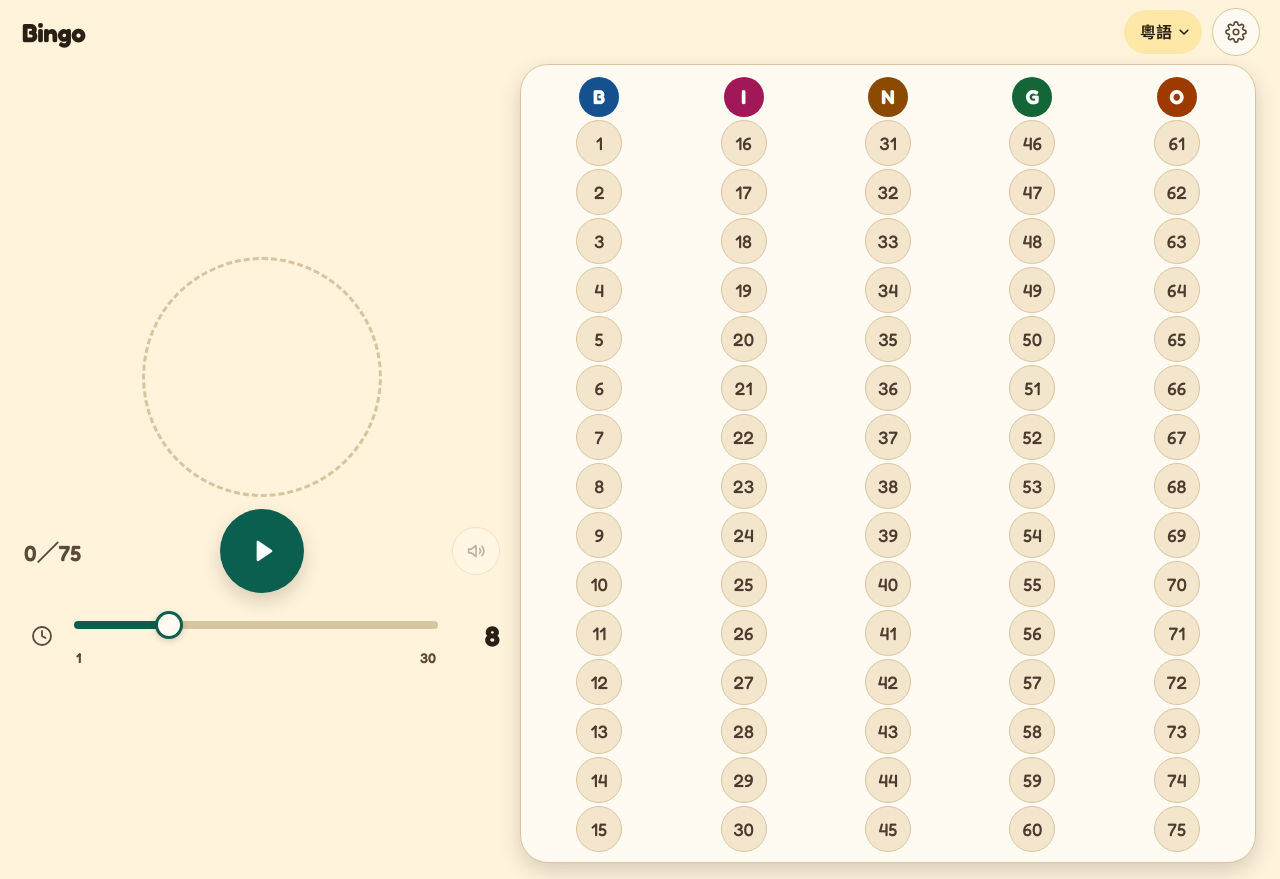
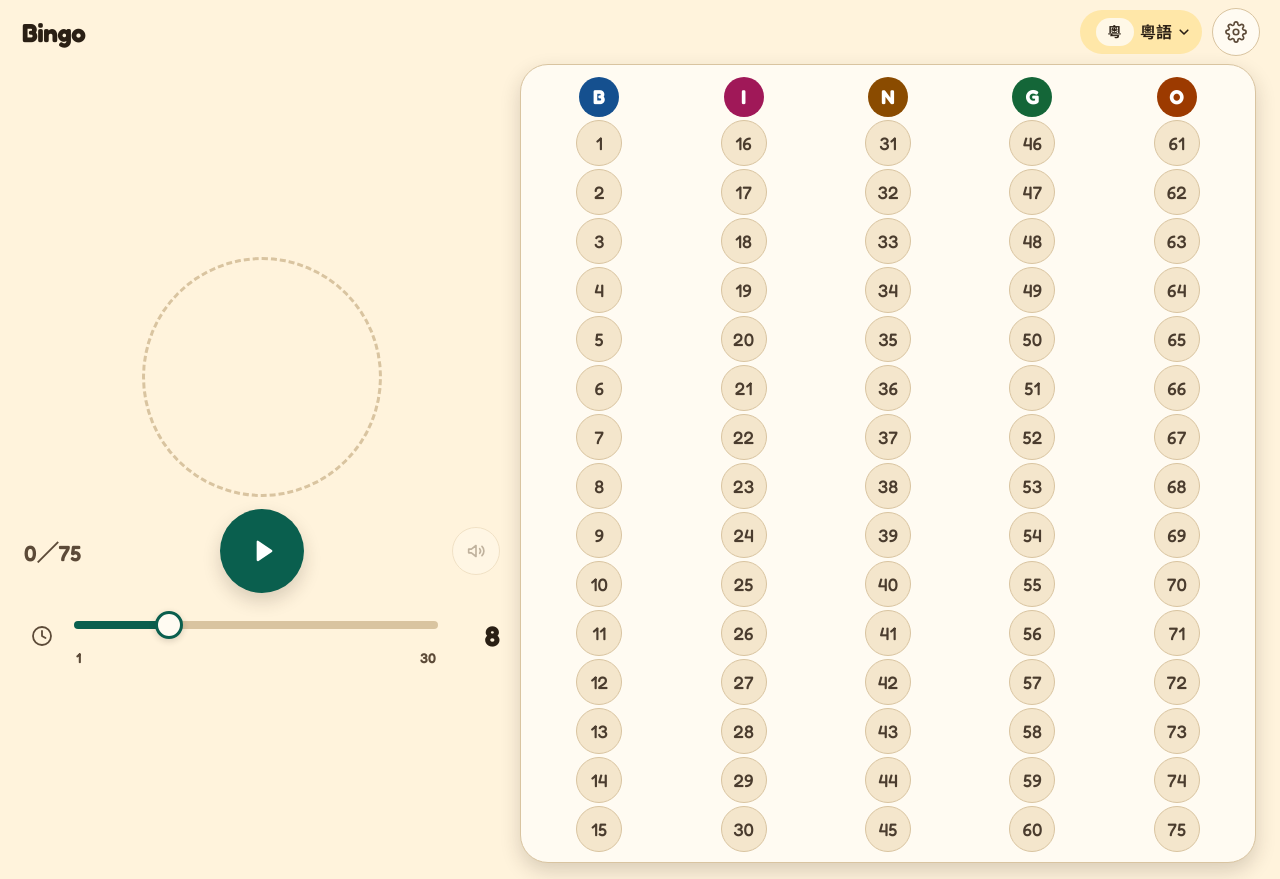
Before and after one commit to Mangohk/bingo_caller, a website: page index.html in a window 1280 px wide. Both pictures are taken after a click on the button 640 px from the left and 638 px from the top of the page. Drawn offline with Linux system fonts and the light colour scheme.

Commit message:
Show the language badge on the caller chip
The caller chip uses the same EN or 粵 text badge as the language list, and the badge updates when the language changes.

Co-authored-by: Mango Man <Mangohk@users.noreply.github.com>

```diff
--- a/css/bingo.css
+++ b/css/bingo.css
@@ -232,7 +232,8 @@ button:disabled { cursor: default; }
   letter-spacing: 0.04em;
   line-height: 1;
 }
-.lang-row.on .lang-badge {
+.lang-row.on .lang-badge,
+.lang-chip .lang-badge {
   border-color: transparent;
   background: rgba(255, 255, 255, 0.72);
   color: var(--lang-ink);
--- a/index.html
+++ b/index.html
@@ -50,6 +50,7 @@
       <p class="brand">Bingo</p>
       <div class="top-actions">
         <button id="lang-chip" class="lang-chip" type="button">
+          <span class="lang-badge"></span>
           <span class="lang-name"></span>
           <svg class="chev" viewBox="0 0 12 12" aria-hidden="true"><path d="M2.2 4.2L6 8l3.8-3.8" fill="none" stroke="currentColor" stroke-width="1.6" stroke-linecap="round" stroke-linejoin="round"/></svg>
         </button>
--- a/js/app.js
+++ b/js/app.js
@@ -299,6 +299,7 @@
       row.querySelector('.lang-pick').setAttribute('aria-pressed', on ? 'true' : 'false');
     });
     var langMeta = BingoDomain.LANGUAGES.filter(function (item) { return item.id === state.language; })[0];
+    document.querySelector('#lang-chip .lang-badge').textContent = langMeta.badge;
     document.querySelector('#lang-chip .lang-name').textContent = langMeta.label;
     document.getElementById('lang-chip').setAttribute('aria-label', labels.language + ', ' + langMeta.label);
     document.getElementById('settings-open').setAttribute('aria-label', labels.settings);
```
Also changed, not shown: test/e2e.spec.mjs (+13 -1 lines).
